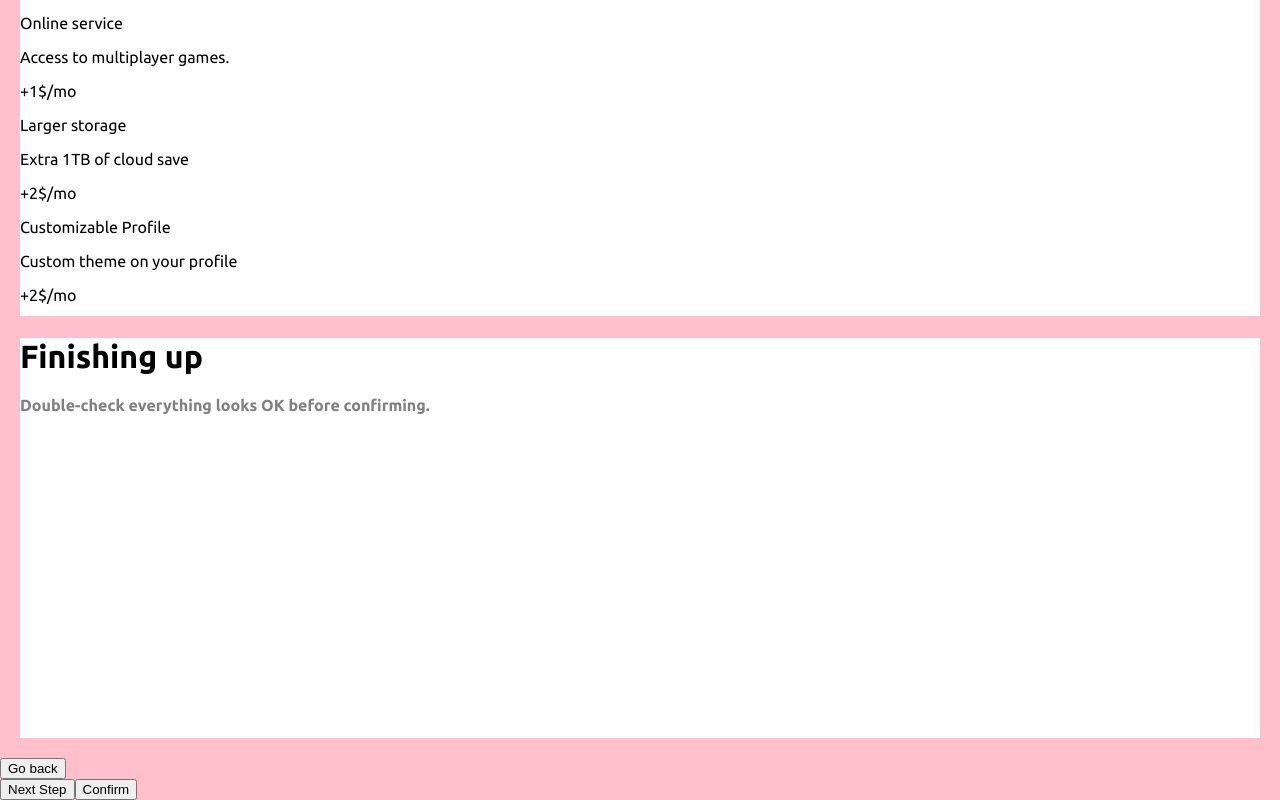
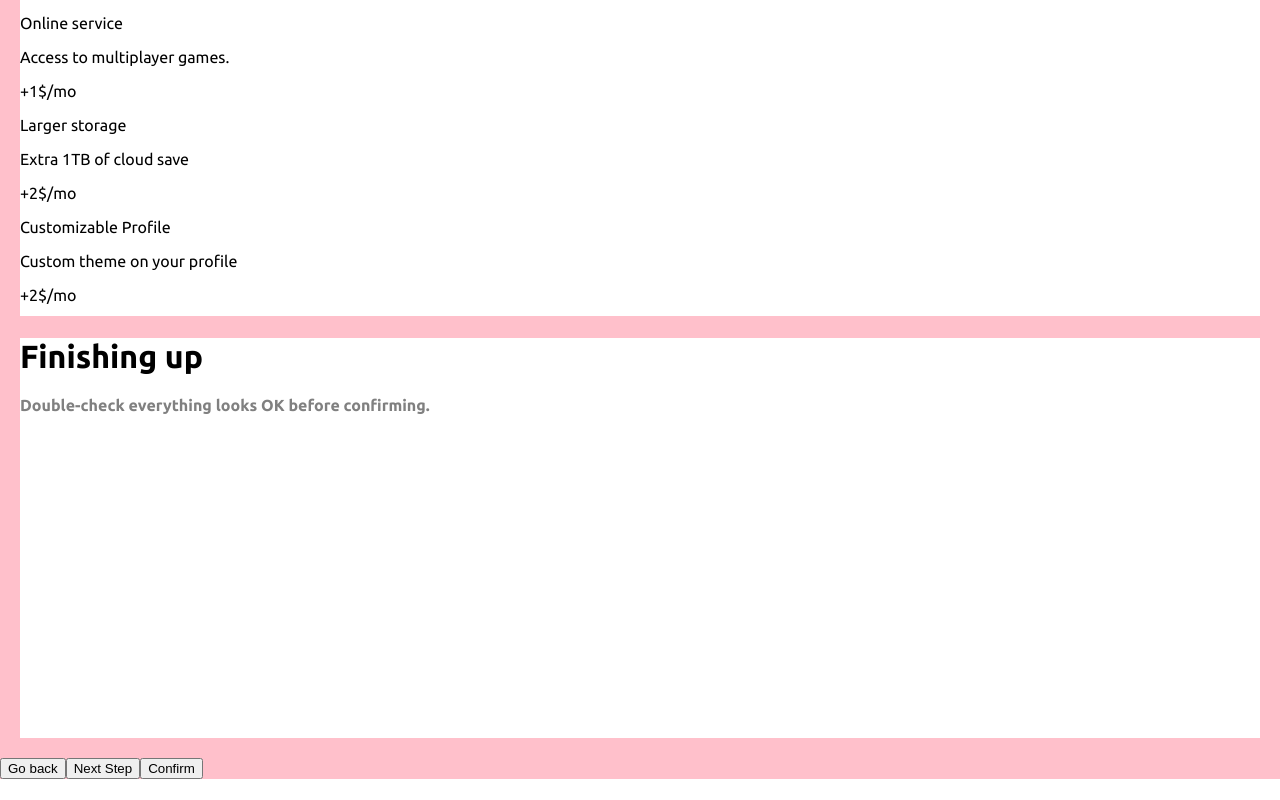
Before and after one commit to er1927/multi-step-form, a Next.js app: page / in a window 1280 px wide. Shown: the part 966-1766 px from the top of the page. After the commit the page ends 1745 px from the top, so only its background shows below. Built offline with nearby package versions, Linux system fonts and the light colour scheme.

Commit message:
Added layout style to msf navigation.

```diff
--- a/styles/Home.module.css
+++ b/styles/Home.module.css
@@ -10,3 +10,6 @@
 .msf__stepcontainer {
   display: flex;
 }
+.msf__navigation {
+  display: flex;
+}
```
